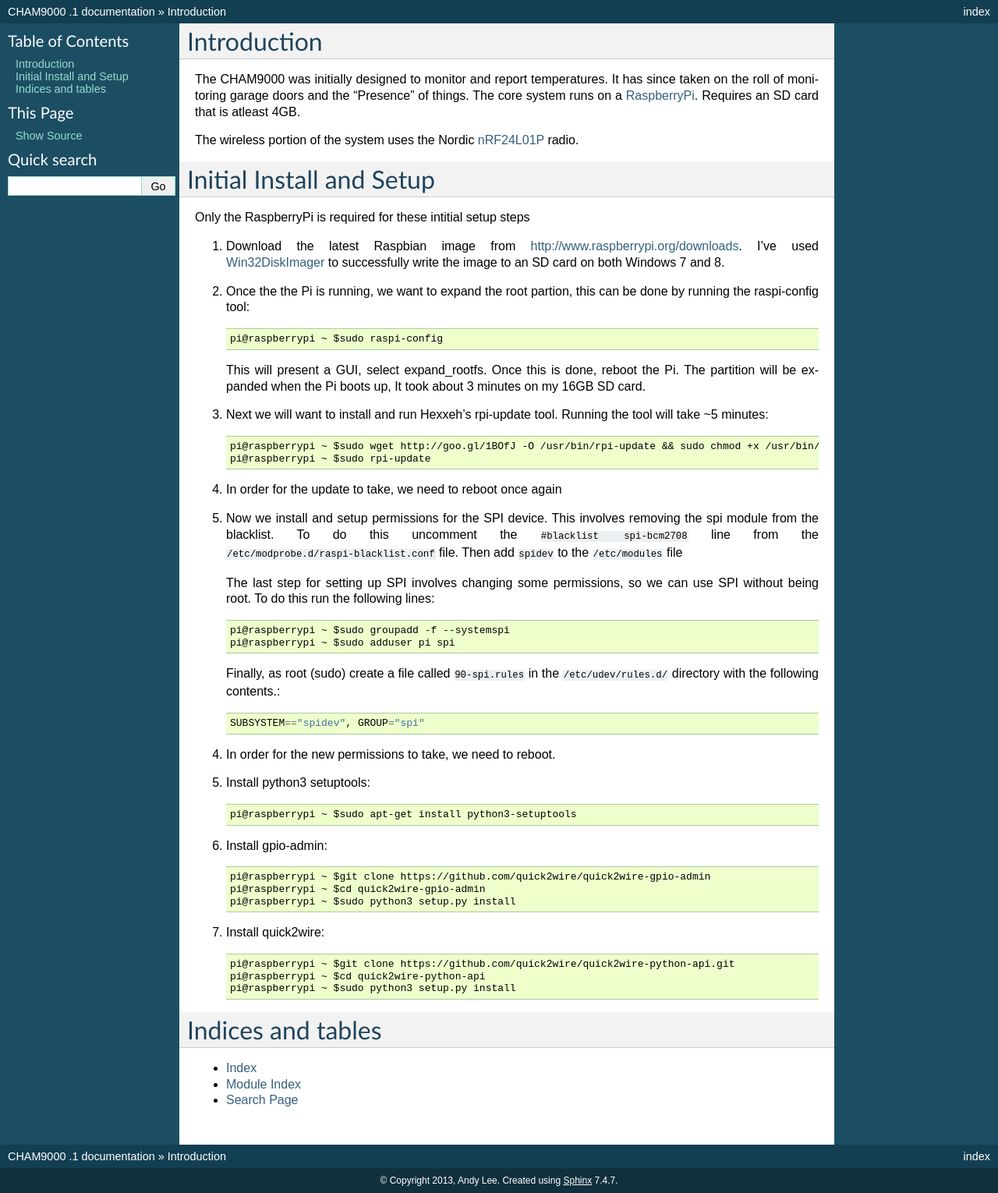
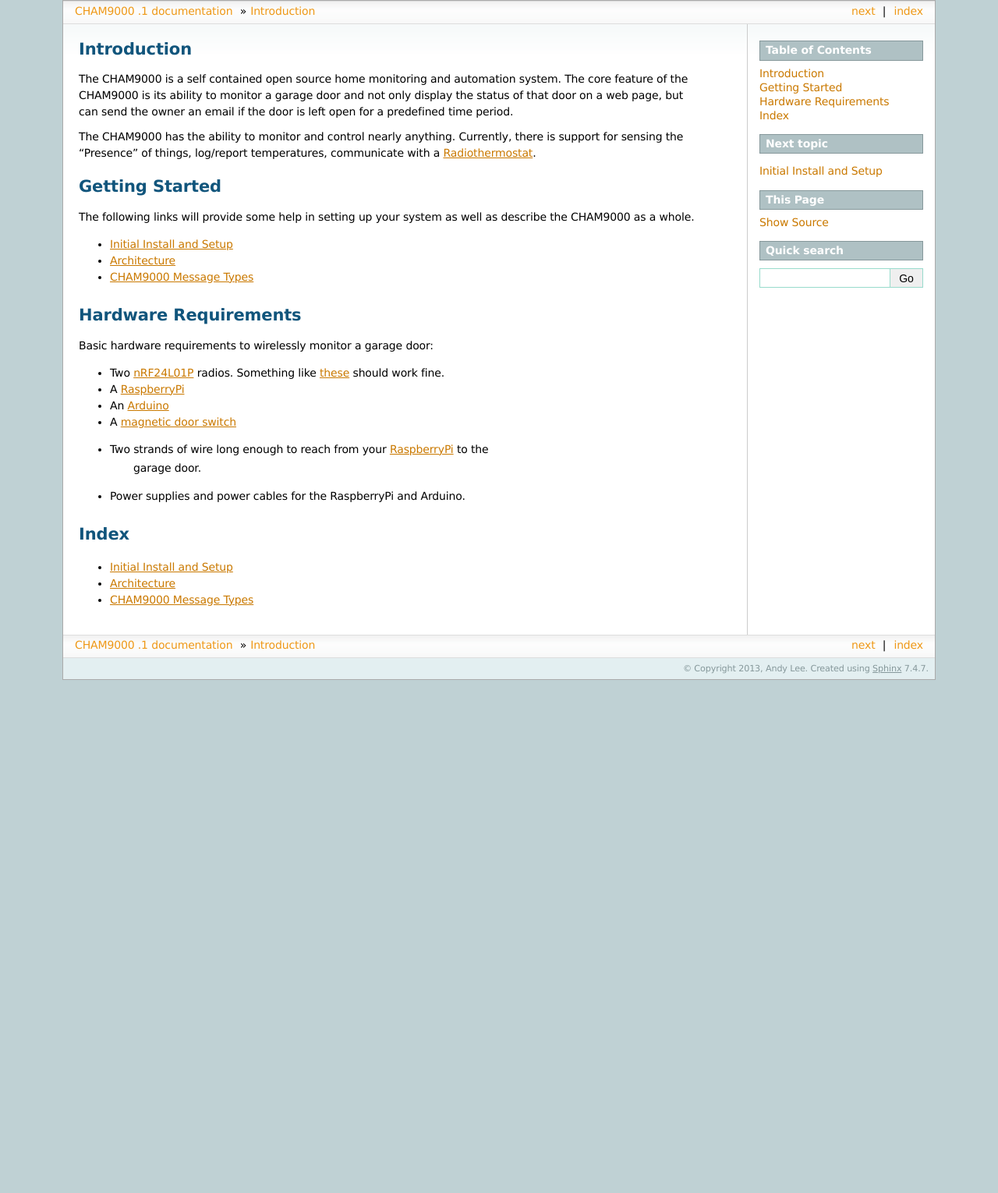
Before and after one commit to fiveohhh/cham9000, a Sphinx documentation site: the page built from docs/source/index.rst, in a window 1280 px wide. Shown: the whole page at 78% size. Built offline with Sphinx 7.4.7, drawn with Linux system fonts in a browser that asks for light colours; after the commit the page ends 900 px from its top, so only the background shows below that.

Commit message:
Bulk documentation updates

```diff
--- a/docs/source/conf.py
+++ b/docs/source/conf.py
@@ -91,7 +91,7 @@ pygments_style = 'sphinx'
 
 # The theme to use for HTML and HTML Help pages.  See the documentation for
 # a list of builtin themes.
-html_theme = 'default'
+html_theme = 'sphinxdoc'
 
 # Theme options are theme-specific and customize the look and feel of a theme
 # further.  For a list of options available for each theme, see the
--- a/docs/source/index.rst
+++ b/docs/source/index.rst
@@ -6,85 +6,53 @@
 Introduction
 ====================================
 
-The CHAM9000 was initially designed to monitor and report temperatures.  It has
-since taken on the roll of monitoring garage doors and the "Presence" of things.
-The core system runs on a RaspberryPi_.  Requires an SD card that is atleast 4GB.
+The CHAM9000 is a self contained open source home monitoring and automation
+system.  The core feature of the CHAM9000 is its ability to monitor a garage
+door and not only display the status of that door on a web page, but can send
+the owner an email if the door is left open for a predefined time period.
 
-The wireless portion of the system uses the Nordic nRF24L01P_ radio.
+The CHAM9000 has the ability to monitor and control nearly anything.  Currently,
+there is support for sensing the "Presence" of things, log/report temperatures,
+communicate with a Radiothermostat_.
 
-.. _RaspberryPi: http://www.raspberrypi.org/
-.. _nRF24L01P: http://www.nordicsemi.com/eng/Products/2.4GHz-RF/nRF24L01P
+Getting Started
+========================
+The following links will provide some help in setting up your system as well
+as describe the CHAM9000 as a whole.
+
+* :doc:`initial_setup`
+* :doc:`architecture`
+* :doc:`cham_protocol`
 
 
 
-Initial Install and Setup
-=============================
-Only the RaspberryPi is required for these intitial setup steps
-
-1.  Download the latest Raspbian image from http://www.raspberrypi.org/downloads.
-    I've used `Win32DiskImager <https://launchpad.net/win32-image-writer>`_ to
-    successfully write the image to an SD card on both Windows 7 and 8.
-
-2.  Once the the Pi is running, we want to expand the root partion, this can be done
-    by running the raspi-config tool::
-
-        pi@raspberrypi ~ $sudo raspi-config
-
-    This will present a GUI, select expand_rootfs.  Once this is done, reboot the Pi.
-    The partition will be expanded when the Pi boots up, It took about 3 minutes on my
-    16GB SD card.
-
-3.  Next we will want to install and run Hexxeh's rpi-update tool.  Running the tool
-    will take ~5 minutes::
-
-        pi@raspberrypi ~ $sudo wget http://goo.gl/1BOfJ -O /usr/bin/rpi-update && sudo chmod +x /usr/bin/rpi-update
-        pi@raspberrypi ~ $sudo rpi-update
-
-4.  In order for the update to take, we need to reboot once again
-
-5.  Now we install and setup permissions for the SPI device. This involves removing the
-    spi module from the blacklist.  To do this uncomment the ``#blacklist spi-bcm2708`` line
-    from the ``/etc/modprobe.d/raspi-blacklist.conf`` file.   Then add ``spidev`` to the
-    ``/etc/modules`` file
-
-    The last step for setting up SPI involves changing some permissions, so we can use SPI
-    without being root.  To do this run the following lines::
-
-        pi@raspberrypi ~ $sudo groupadd -f --systemspi
-        pi@raspberrypi ~ $sudo adduser pi spi
-
-    Finally, as root (sudo) create a file called ``90-spi.rules`` in the ``/etc/udev/rules.d/``
-    directory with the following contents.::
-
-        SUBSYSTEM=="spidev", GROUP="spi"
-
-4.  In order for the new permissions to take, we need to reboot.
-
-5.  Install python3 setuptools::
-
-        pi@raspberrypi ~ $sudo apt-get install python3-setuptools
-
-6.  Install gpio-admin::
-
-        pi@raspberrypi ~ $git clone https://github.com/quick2wire/quick2wire-gpio-admin
-        pi@raspberrypi ~ $cd quick2wire-gpio-admin
-        pi@raspberrypi ~ $sudo python3 setup.py install
-
-7.  Install quick2wire::
-
-        pi@raspberrypi ~ $git clone https://github.com/quick2wire/quick2wire-python-api.git
-        pi@raspberrypi ~ $cd quick2wire-python-api
-        pi@raspberrypi ~ $sudo python3 setup.py install
 
 
+Hardware Requirements
+============================
+Basic hardware requirements to wirelessly monitor a garage door:
+
+* Two nRF24L01P_ radios.  Something like `these <https://www.amazon.com/dp/B004U984UK/?tag=cham9000-20>`_ should work fine.
+* A RaspberryPi_
+* An `Arduino <https://www.amazon.com/dp/B006H06TVG/?tag=cham9000-20>`_
+* A `magnetic door switch <https://www.amazon.com/dp/B0009SUF08/?tag=cham9000-20>`_
+* Two strands of wire long enough to reach from your RaspberryPi_ to the
+    garage door.
+* Power supplies and power cables for the RaspberryPi and Arduino.
+
+
+
+
+
+Index
+==========
 .. toctree::
    :maxdepth: 2
 
+   initial_setup
+   architecture
+   cham_protocol
 
-
-Indices and tables
-==================
-
-* :ref:`genindex`
-* :ref:`modindex`
-* :ref:`search`
+.. _Radiothermostat: http://www.radiothermostat.com/
+.. _RaspberryPi: http://www.raspberrypi.org/
+.. _nRF24L01P: http://www.nordicsemi.com/eng/Products/2.4GHz-RF/nRF24L01P
```
Also changed, not shown: docs/source/architecture.rst (added, +17 -0 lines), docs/source/cham_protocol.rst (added, +39 -0 lines), docs/source/initial_setup.rst (added, +63 -0 lines).
